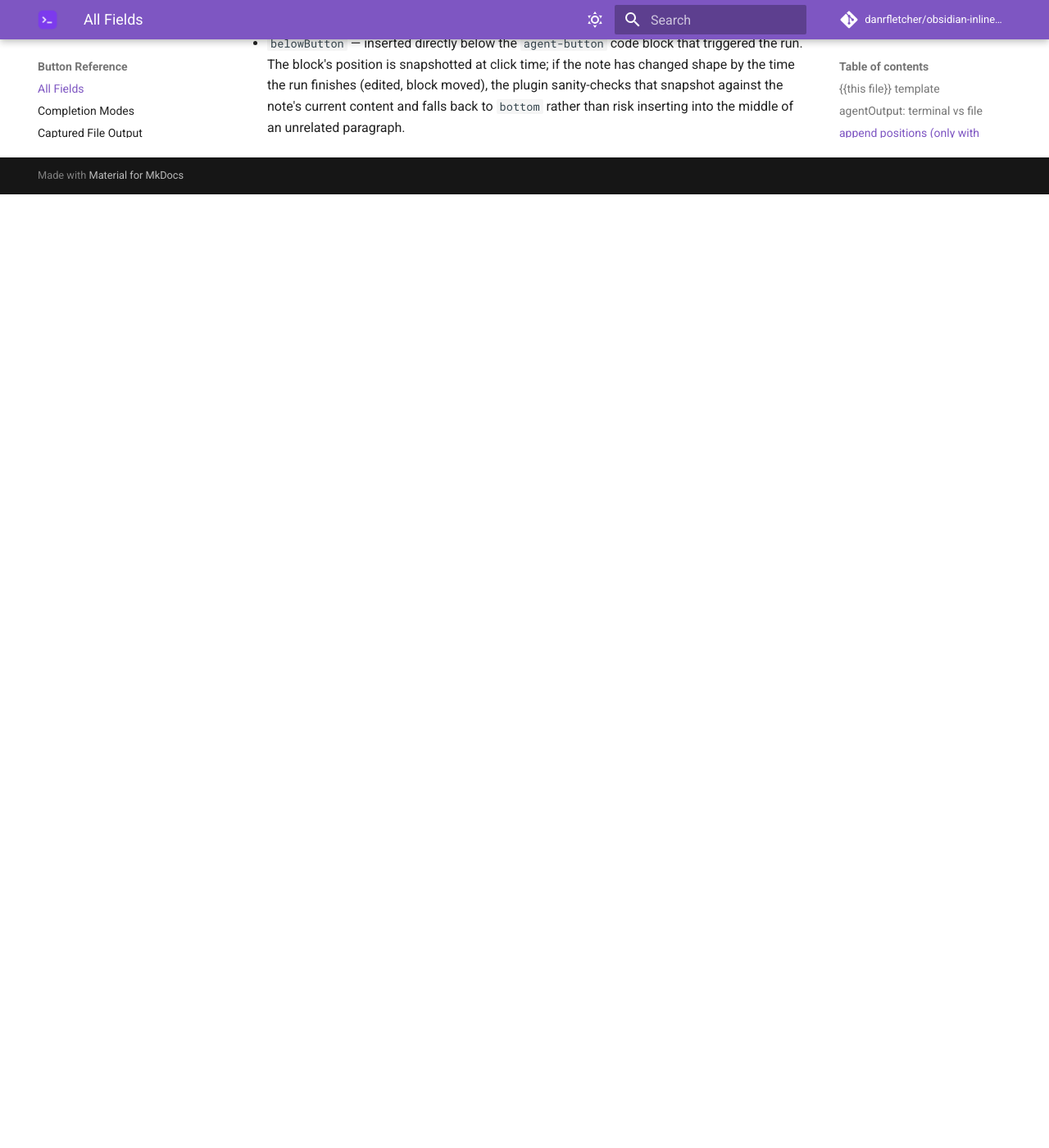
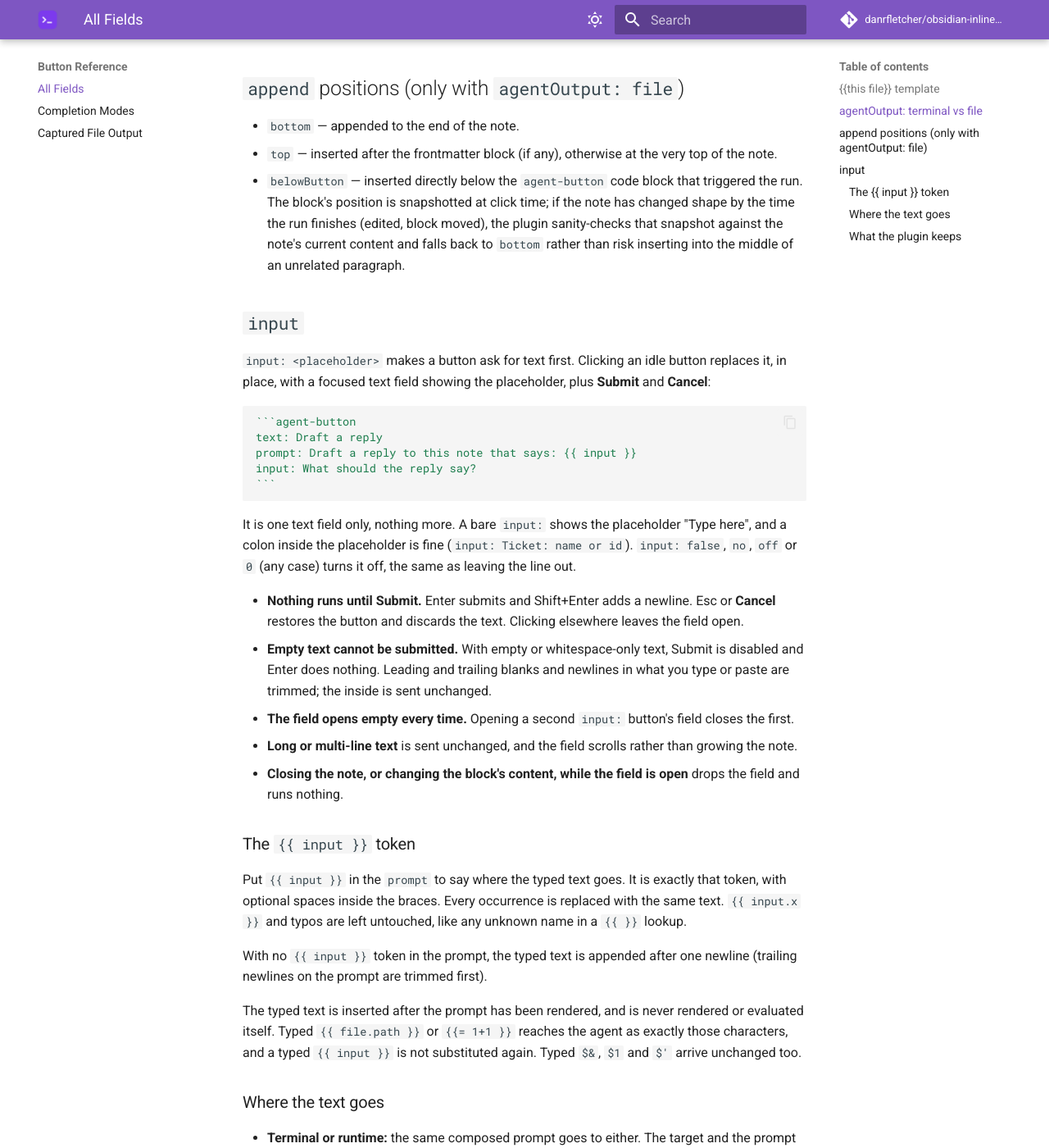
Before and after one commit to danrfletcher/obsidian-inline-agents, an MkDocs documentation site: the page built from docs/docs/reference/fields.md, in a window 1280 px wide and 1400 px high, scrolled down 2412 px. Shown: the whole window at 82% size. Built offline with MkDocs 1.6.1 and Material for MkDocs 9.7.7, drawn with Linux system fonts in a browser that asks for light colours; comment, search, counter and statistics services are not loaded; before the commit the page ends 2649 px from its top, so only the background shows below that; some of the changed text lies outside the part shown.

`````diff
--- a/docs/docs/reference/fields.md
+++ b/docs/docs/reference/fields.md
@@ -34,6 +34,7 @@ Every field except `text` and `prompt` is optional and falls back to a sensible
 | `target` | `terminal` / a configured agent runtime's name | settings' **Default target** | Where the click goes. `terminal` (or an unrecognised name) runs in the inline terminal as before; a runtime's name hands the prompt off over HTTP instead — see [Agent Runtimes](../agents/runtimes.md). |
 | `open` | `true` / `false` | settings' default for `open` | Runtime targets only: whether the thread opens automatically once the hand-off settles. |
 | `agentId` | any string | the runtime's own configured agent/model | Runtime targets only: overrides the runtime's agent id or model for this one button. |
+| `input` | any text / `false`, `no`, `off`, `0` (off) | none (no field) | Makes the button ask for text before it runs: a click opens a text field with this text as its placeholder, and what you submit becomes part of the prompt. A bare `input:` uses the placeholder "Type here". Only the first colon splits the line, so a colon inside the placeholder is fine. See [`input`](#input) below. |
 
 Example of a runtime target:
 
@@ -61,3 +62,43 @@ agentId: main
 - `bottom` — appended to the end of the note.
 - `top` — inserted after the frontmatter block (if any), otherwise at the very top of the note.
 - `belowButton` — inserted directly below the `agent-button` code block that triggered the run. The block's position is snapshotted at click time; if the note has changed shape by the time the run finishes (edited, block moved), the plugin sanity-checks that snapshot against the note's current content and falls back to `bottom` rather than risk inserting into the middle of an unrelated paragraph.
+
+## `input`
+
+`input: <placeholder>` makes a button ask for text first. Clicking an idle button replaces it, in place, with a focused text field showing the placeholder, plus **Submit** and **Cancel**:
+
+````markdown
+```agent-button
+text: Draft a reply
+prompt: Draft a reply to this note that says: {{ input }}
+input: What should the reply say?
+```
+````
+
+It is one text field only, nothing more. A bare `input:` shows the placeholder "Type here", and a colon inside the placeholder is fine (`input: Ticket: name or id`). `input: false`, `no`, `off` or `0` (any case) turns it off, the same as leaving the line out.
+
+- **Nothing runs until Submit.** Enter submits and Shift+Enter adds a newline. Esc or **Cancel** restores the button and discards the text. Clicking elsewhere leaves the field open.
+- **Empty text cannot be submitted.** With empty or whitespace-only text, Submit is disabled and Enter does nothing. Leading and trailing blanks and newlines in what you type or paste are trimmed; the inside is sent unchanged.
+- **The field opens empty every time.** Opening a second `input:` button's field closes the first.
+- **Long or multi-line text** is sent unchanged, and the field scrolls rather than growing the note.
+- **Closing the note, or changing the block's content, while the field is open** drops the field and runs nothing.
+
+### The `{{ input }}` token
+
+Put `{{ input }}` in the `prompt` to say where the typed text goes. It is exactly that token, with optional spaces inside the braces. Every occurrence is replaced with the same text. `{{ input.x }}` and typos are left untouched, like any unknown name in a `{{ }}` lookup.
+
+With no `{{ input }}` token in the prompt, the typed text is appended after one newline (trailing newlines on the prompt are trimmed first).
+
+The typed text is inserted after the prompt has been rendered, and is never rendered or evaluated itself. Typed `{{ file.path }}` or `{{= 1+1 }}` reaches the agent as exactly those characters, and a typed `{{ input }}` is not substituted again. Typed `$&`, `$1` and `$'` arrive unchanged too.
+
+### Where the text goes
+
+- **Terminal or runtime:** the same composed prompt goes to either. The target and the prompt are resolved when you submit, not when you click.
+- **Runtime unavailable at submit:** you get the existing notice, then the run falls back to the inline terminal carrying the same typed text.
+- **`agentOutput: file`:** the typed text's lines are filtered out of the written output, the same way the prompt echo is. The rest of the output is unchanged.
+- **`completion: responseEnd`:** after the reply, while the session is still alive, a click reopens the live terminal, as it does for any button. The field returns once the session ends.
+- **While a run is live,** including a run waiting on your answer and a hand-off still being sent, a click behaves as it does for any button, and no field shows.
+
+### What the plugin keeps
+
+The plugin keeps no copy of the typed text of its own: not in the note and not in `data.json`. The `input:` line holds only the placeholder. Terminal scrollback, a runtime's thread and the agent's own history keep what they always kept for anything sent to them.
`````
Also changed, not shown: docs/docs/changelog.md (+4 -0 lines), docs/docs/examples.md (+14 -0 lines), docs/docs/faq.md (+1 -1 lines), README.md, 1 other file.
